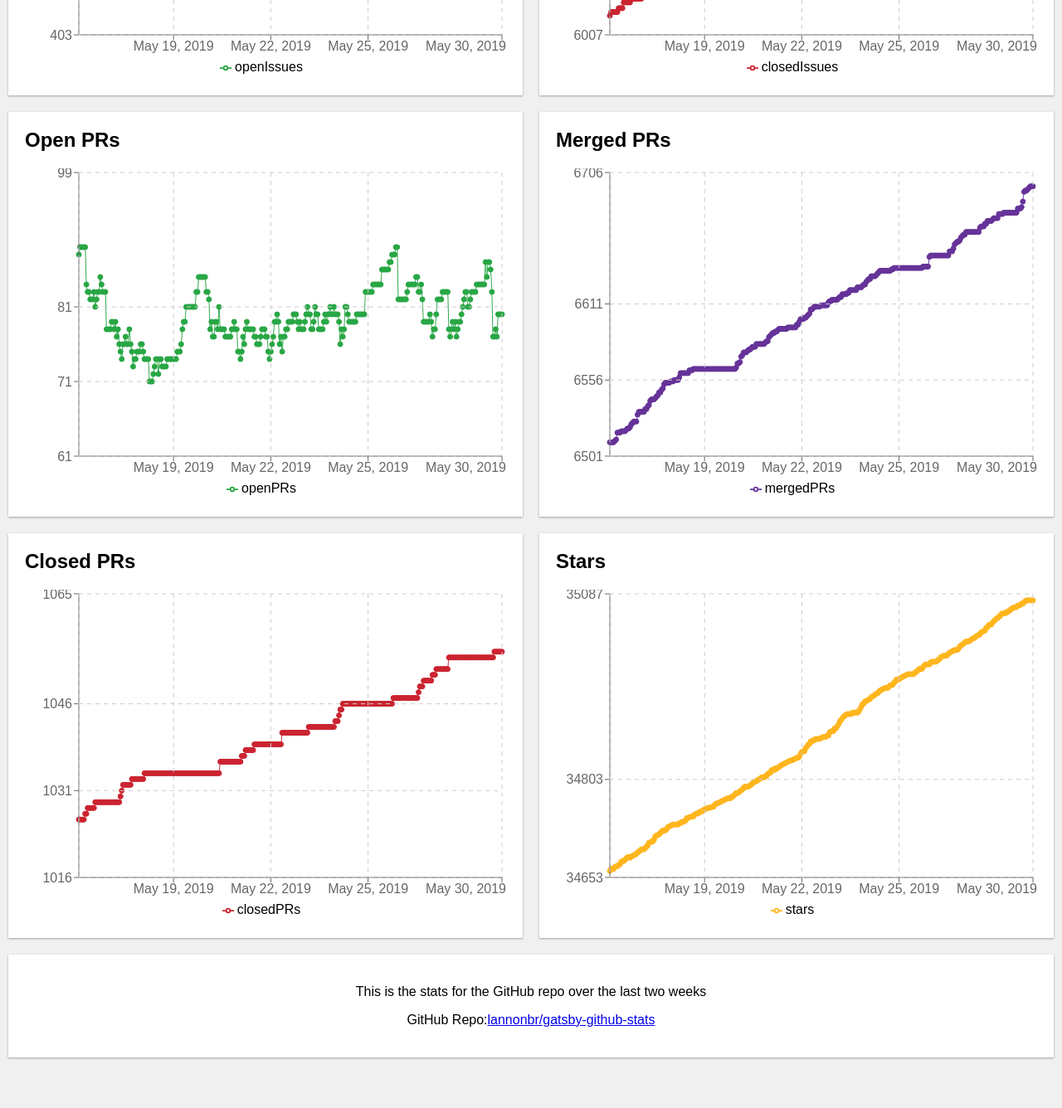
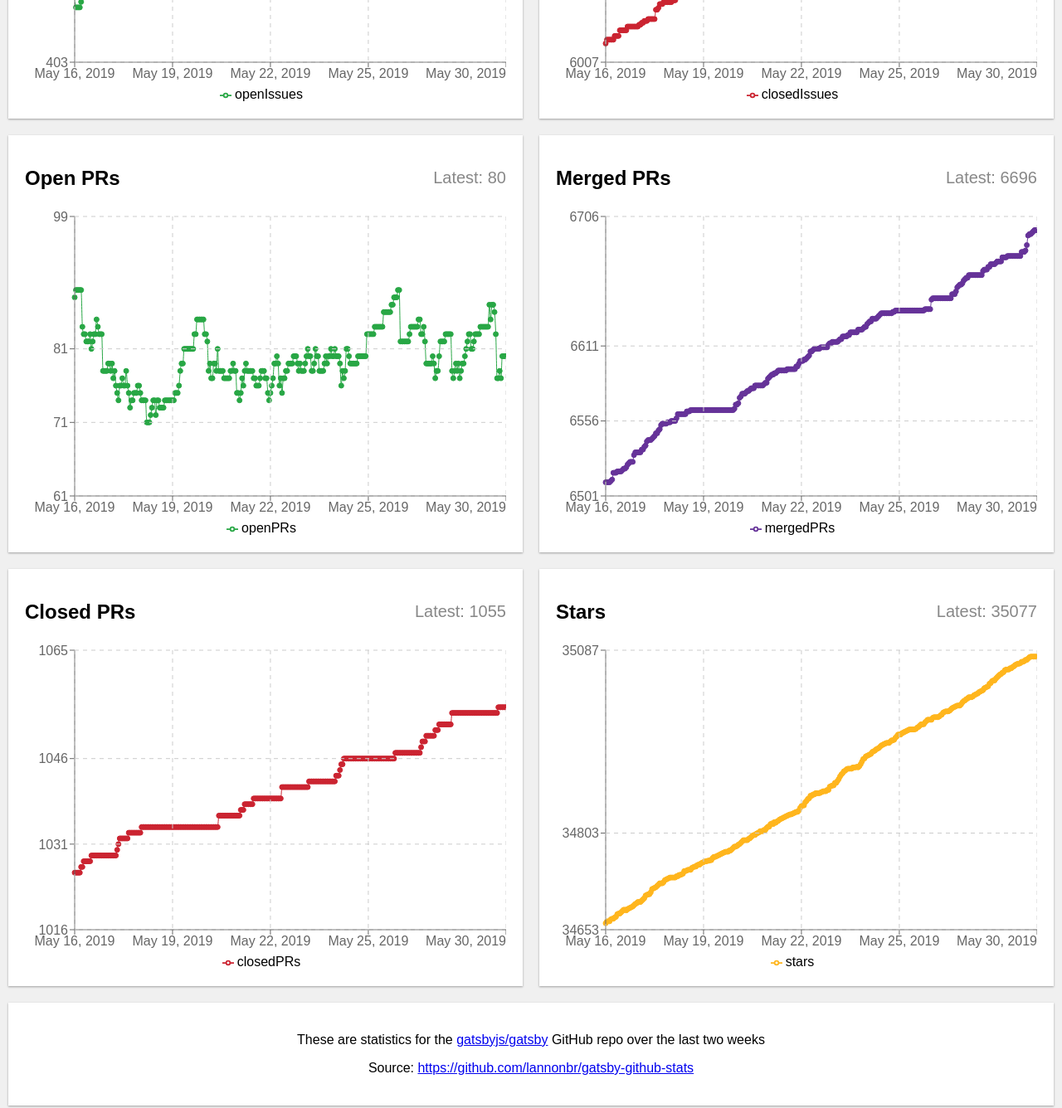
Before and after one commit to lannonbr/gatsby-github-stats, a Gatsby site: page / in a window 1280 px wide. Shown: the part 460-1796 px from the top of the page at 83% size. Before the commit the page ends 1745 px from the top, so only its background shows below. Built offline with nearby package versions, Linux system fonts and the light colour scheme; Gatsby itself is replaced by a stand-in of ours.

Commit message:
Adding Latest fields and moved Chart to own module

```diff
--- /dev/null
+++ b/src/components/StatChart.js
@@ -0,0 +1,42 @@
+import React from "react"
+import {
+  LineChart,
+  Line,
+  CartesianGrid,
+  XAxis,
+  YAxis,
+  Tooltip,
+  Legend,
+  ResponsiveContainer,
+} from "recharts"
+import moment from "moment"
+
+const StatChart = ({ data, yKey, color }) => {
+  return (
+    <ResponsiveContainer width="100%" height={400}>
+      <LineChart data={data} margin={{ top: 15 }}>
+        <Tooltip labelFormatter={time => moment.unix(time).format("llll")} />
+        <Legend />
+        <Line
+          type="monotone"
+          dataKey={yKey}
+          stroke={color}
+          dot={{
+            stroke: color,
+            strokeWidth: 1,
+            fill: color,
+          }}
+        />
+        <XAxis
+          dataKey="timestamp"
+          tickFormatter={time => moment.unix(time).format("ll")}
+          minTickGap={20}
+        />
+        <YAxis interval={0} domain={["dataMin - 10", "dataMax + 10"]} />
+        <CartesianGrid stroke="#ccc" strokeDasharray="5 5" />
+      </LineChart>
+    </ResponsiveContainer>
+  )
+}
+
+export default StatChart
--- a/src/pages/index.css
+++ b/src/pages/index.css
@@ -16,6 +16,7 @@ header {
 h1 {
   margin: 0;
   font-weight: 500;
+  display: inline;
 }
 
 .container {
@@ -42,7 +43,19 @@ section:last-child {
 
 h2 {
   margin: 0;
-  margin-bottom: 20px;
+  display: inline;
+}
+
+header,
+.heading {
+  display: flex;
+  justify-content: space-between;
+  align-items: center;
+}
+
+.heading p {
+  font-size: 20px;
+  color: #888;
 }
 
 @media (max-width: 900px) {
--- a/src/pages/index.js
+++ b/src/pages/index.js
@@ -1,17 +1,8 @@
 import React, { Fragment } from "react"
 import { useStaticQuery, graphql } from "gatsby"
-import {
-  LineChart,
-  Line,
-  CartesianGrid,
-  XAxis,
-  YAxis,
-  Tooltip,
-  Legend,
-  ResponsiveContainer,
-} from "recharts"
+import Helmet from "react-helmet"
 import moment from "moment"
-import Helmet from "react-helmet"
+import StatChart from "../components/StatChart"
 
 import "./index.css"
 
@@ -19,34 +10,6 @@ const RED = "rgb(203, 36, 49)"
 const GREEN = "rgb(40, 167, 69)"
 const PURPLE = "rgb(102, 51, 153)"
 const GOLD = "rgb(255, 182, 30)"
-
-const StatChart = ({ data, xKey, color }) => {
-  return (
-    <ResponsiveContainer width="100%" height={400}>
-      <LineChart data={data}>
-        <Tooltip labelFormatter={time => moment.unix(time).format("llll")} />
-        <Legend />
-        <Line
-          type="monotone"
-          dataKey={xKey}
-          stroke={color}
-          dot={{
-            stroke: color,
-            strokeWidth: 1,
-            fill: color,
-          }}
-        />
-        <XAxis
-          dataKey="timestamp"
-          tickFormatter={time => moment.unix(time).format("ll")}
-          minTickGap={20}
-        />
-        <YAxis interval={0} domain={["dataMin - 10", "dataMax + 10"]} />
-        <CartesianGrid stroke="#ccc" strokeDasharray="5 5" />
-      </LineChart>
-    </ResponsiveContainer>
-  )
-}
 
 export default () => {
   const data = useStaticQuery(graphql`
@@ -65,48 +28,73 @@ export default () => {
     }
   `)
 
-  let nodes = data.allDataJson.nodes
-  nodes.reverse()
+  let nodes = data.allDataJson.nodes.sort((a, b) => a.timestamp - b.timestamp)
 
   return (
     <Fragment>
       <Helmet title="Gatsby Stats" />
       <header>
         <h1>Gatsby Stats</h1>
+        <p>
+          Last Updated:{" "}
+          {moment.unix(nodes[nodes.length - 1].timestamp).format("llll")}
+        </p>
       </header>
 
       <main>
         <div className="container">
           <section>
+            <div className="heading">
               <h2>Open Issues</h2>
-            <StatChart data={nodes} xKey="openIssues" color={GREEN} />
+              <p>Latest: {nodes[nodes.length - 1].openIssues}</p>
+            </div>
+            <StatChart data={nodes} yKey="openIssues" color={GREEN} />
           </section>
           <section>
+            <div className="heading">
               <h2>Closed Issues</h2>
-            <StatChart data={nodes} xKey="closedIssues" color={RED} />
+              <p>Latest: {nodes[nodes.length - 1].closedIssues}</p>
+            </div>
+            <StatChart data={nodes} yKey="closedIssues" color={RED} />
           </section>
           <section>
+            <div className="heading">
               <h2>Open PRs</h2>
-            <StatChart data={nodes} xKey="openPRs" color={GREEN} />
+              <p>Latest: {nodes[nodes.length - 1].openPRs}</p>
+            </div>
+            <StatChart data={nodes} yKey="openPRs" color={GREEN} />
           </section>
           <section>
+            <div className="heading">
               <h2>Merged PRs</h2>
-            <StatChart data={nodes} xKey="mergedPRs" color={PURPLE} />
+              <p>Latest: {nodes[nodes.length - 1].mergedPRs}</p>
+            </div>
+            <StatChart data={nodes} yKey="mergedPRs" color={PURPLE} />
           </section>
           <section>
+            <div className="heading">
               <h2>Closed PRs</h2>
-            <StatChart data={nodes} xKey="closedPRs" color={RED} />
+              <p>Latest: {nodes[nodes.length - 1].closedPRs}</p>
+            </div>
+            <StatChart data={nodes} yKey="closedPRs" color={RED} />
           </section>
           <section>
+            <div className="heading">
               <h2>Stars</h2>
-            <StatChart data={nodes} xKey="stars" color={GOLD} />
+              <p>Latest: {nodes[nodes.length - 1].stars}</p>
+            </div>
+            <StatChart data={nodes} yKey="stars" color={GOLD} />
           </section>
           <section>
-            <p>This is the stats for the GitHub repo over the last two weeks</p>
             <p>
-              GitHub Repo:
+              These are statistics for the{" "}
+              <a href="https://github.com/gatsbyjs/gatsby">gatsbyjs/gatsby</a>{" "}
+              GitHub repo over the last two weeks
+            </p>
+            <p>
+              Source:{" "}
               <a href="https://github.com/lannonbr/gatsby-github-stats/">
-                lannonbr/gatsby-github-stats
+                https://github.com/lannonbr/gatsby-github-stats
               </a>
             </p>
           </section>
```
Lines whose indentation alone changed are shown as unchanged.
